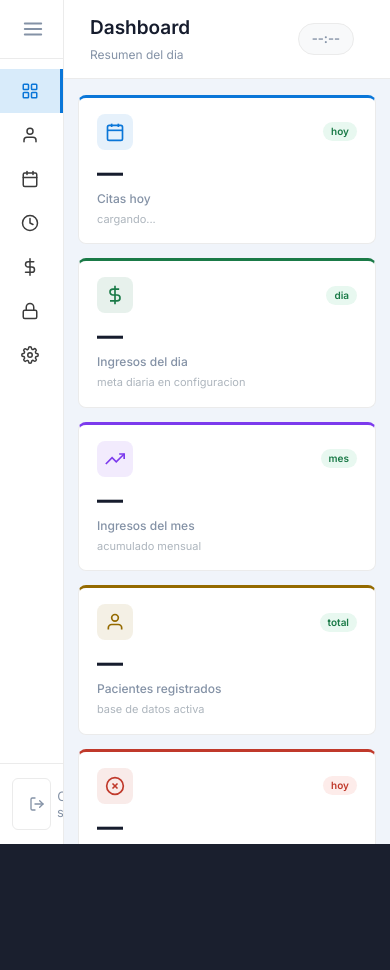
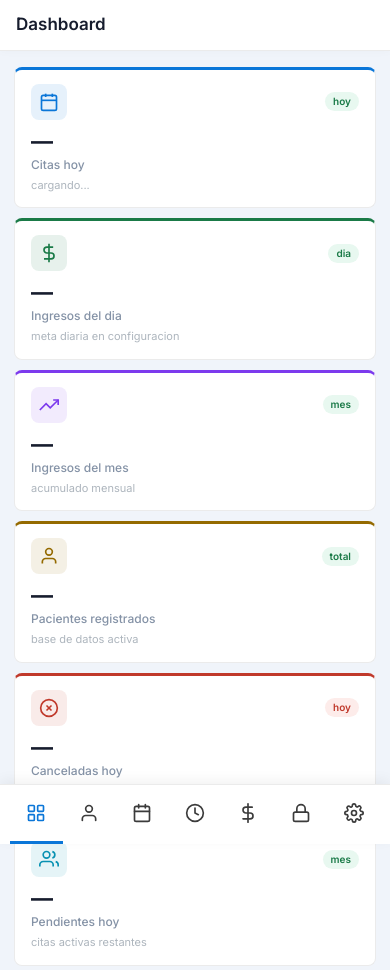
Before and after one commit to OscaritoProMax/QuiropraxiaAR, a website built with Vite: page src/pages/admin/dashboard.html in a window 390 px wide. Shown: the top 970 px of the page. Before the commit the page ends 844 px from the top, so only its background shows below. Built offline with nearby package versions, Linux system fonts and the light colour scheme.

Commit message:
update movil dash board

```diff
--- a/src/pages/css/dashboard.css
+++ b/src/pages/css/dashboard.css
@@ -1173,3 +1173,127 @@ body {
   from { opacity: 0; transform: translateY(-8px); }
   to   { opacity: 1; transform: translateY(0); }
 }
+
+/* ══════════════════════════════════════════════════════════
+   OPTIMIZACIÓN RESPONSIVE PARA DISPOSITIVOS MÓVILES (< 768px)
+   ══════════════════════════════════════════════════════════ */
+@media (max-width: 768px) {
+
+  /* 1. Permitir scroll vertical en móviles en todo el viewport si es necesario */
+  body {
+    overflow-y: auto !important;
+  }
+
+  .app-container {
+    flex-direction: column; /* Cambia de fila a columna */
+    height: auto;
+    overflow: visible;
+  }
+
+  /* 2. Transformar el Sidebar en un Menú de Navegación Inferior Fijo */
+  .sidebar {
+    position: fixed;
+    bottom: 0;
+    left: 0;
+    width: 100% !important; /* Ocupa todo el ancho */
+    height: 60px !important; /* Altura compacta estilo app */
+    flex-direction: row; /* Elementos uno al lado del otro */
+    z-index: 999;
+    border-right: none;
+    border-top: 1.5px solid var(--th-sidebar-border);
+    box-shadow: 0 -4px 12px rgba(0, 0, 0, 0.05);
+    animation: none;
+  }
+
+  /* Ocultar elementos innecesarios en la barra móvil */
+  .sidebar-header,
+  .profile-container,
+  .menu-section-label,
+  .logout-area,
+  .menu-btn .menu-label {
+    display: none !important;
+  }
+
+  /* Contenedor de botones del menú alineados horizontalmente */
+  .menu-container {
+    display: flex;
+    justify-content: space-around;
+    align-items: center;
+    width: 100%;
+    padding: 0 10px !important;
+    overflow-y: visible;
+  }
+
+  /* Botones del menú optimizados para clics táctiles */
+  .menu-btn {
+    display: flex;
+    flex-direction: column;
+    justify-content: center;
+    align-items: center;
+    gap: 4px;
+    width: auto;
+    height: 100%;
+    padding: 6px 12px !important;
+    border-right: none !important;
+    border-bottom: 3px solid transparent;
+    flex: 1;
+  }
+
+  .menu-btn.menu-active {
+    border-bottom-color: var(--primary) !important; /* Indicador activo abajo */
+    background-color: transparent !important;
+    color: var(--primary) !important;
+  }
+
+  .menu-icon svg {
+    width: 22px !important;
+    height: 22px !important;
+  }
+
+  /* 3. Ajustes del Área Principal y Contenido */
+  .main-area {
+    width: 100%;
+    min-height: 100vh;
+    overflow: visible;
+    padding-bottom: 70px; /* Margen inferior para que el menú fijo no tape el contenido */
+  }
+
+  /* Topbar móvil super compacta */
+  .topbar {
+    padding: 12px 16px !important;
+    position: sticky;
+    top: 0;
+    z-index: 99;
+    box-shadow: 0 2px 8px rgba(0,0,0,0.02);
+  }
+
+  .topbar-left h1 {
+    font-size: 17px !important;
+  }
+
+  .topbar-left p,
+  .topbar-clock {
+    display: none !important; /* Ocultamos el reloj y subtítulo para ganar espacio limpio */
+  }
+
+  /* El contenedor de las vistas internas */
+  .page-content {
+    padding: 16px 14px !important;
+    overflow: visible;
+  }
+
+  /* 4. Rediseño adaptativo de las Tarjetas de Estadísticas (KPIs) */
+  .kpi-grid {
+    grid-template-columns: 1fr !important; /* Un KPI por fila para evitar compresión textal */
+    gap: 10px !important;
+    margin-bottom: 16px;
+  }
+
+  .kpi-card {
+    padding: 14px 16px !important;
+  }
+
+  .kpi-value {
+    font-size: 22px !important; /* Texto un poco más sutil */
+  }
+}
```
